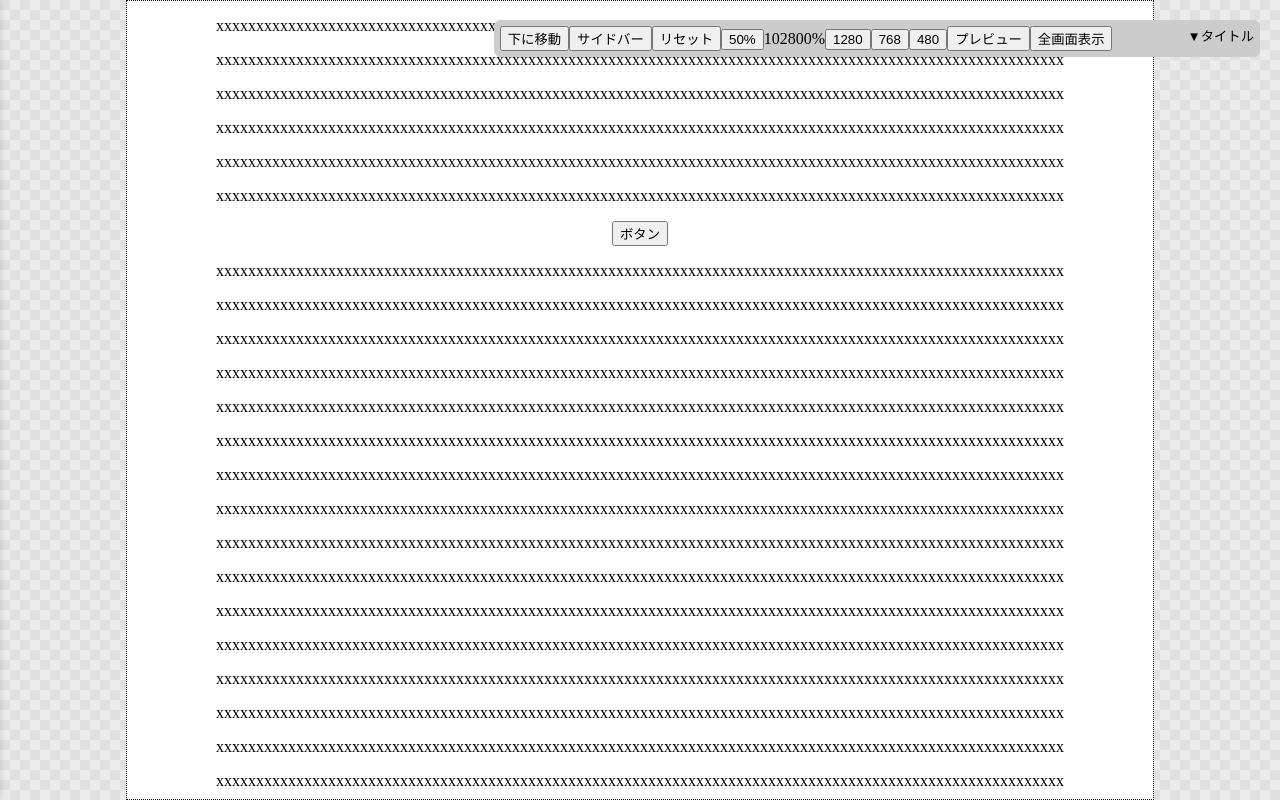
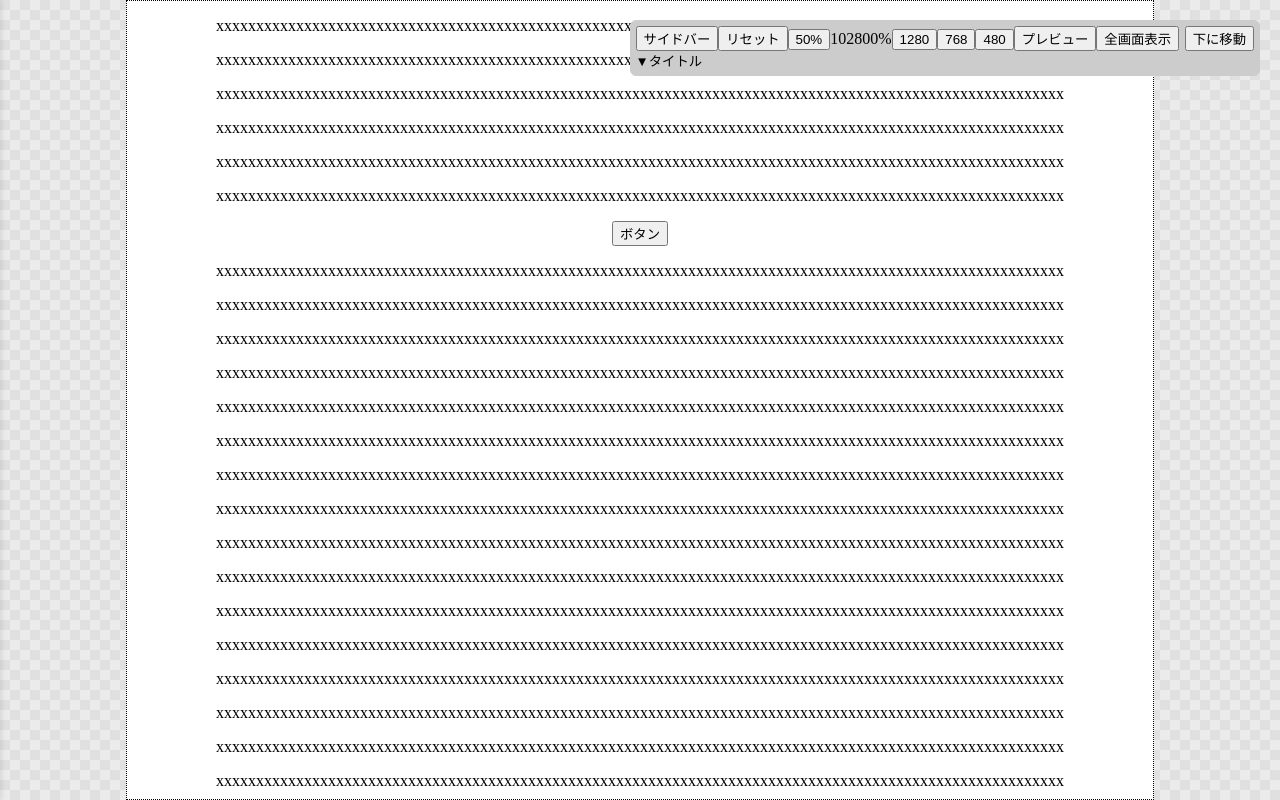
Before and after one commit to takahiro-tanaka-job/layout-editor, a React (Vite) app: page / in a window 1280 px wide. Built offline with nearby package versions, Linux system fonts and the light colour scheme.

Commit message:
フローティングパネル

```diff
--- a/src/components/FloatingPanel/Cotrol.module.css
+++ b/src/components/FloatingPanel/Cotrol.module.css
@@ -1,7 +1,15 @@
 .root {
   display: flex;
+  flex-direction: column;
+  position: relative;
   border: 1px solid #ccc;
   border-radius: 6px;
   padding: 5px;
   background: #ccc;
 }
+
+.button {
+  position: absolute;
+  top: 5px;
+  right: 5px;
+}
--- a/src/components/FloatingPanel/Cotrol.tsx
+++ b/src/components/FloatingPanel/Cotrol.tsx
@@ -19,7 +19,7 @@ export const Cotrol = (props: { children: React.ReactNode }) => {
 
   return (
     <div className={styles.root} style={_style}>
-      <button onClick={handleButtonClick}>
+      <button className={styles.button} onClick={handleButtonClick}>
         {isBottom ? "上に移動" : "下に移動"}
       </button>
       {props.children}
```
